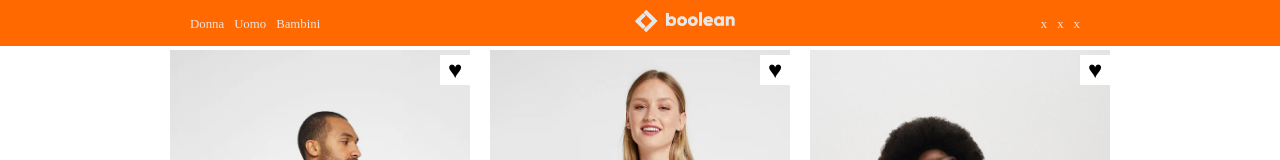
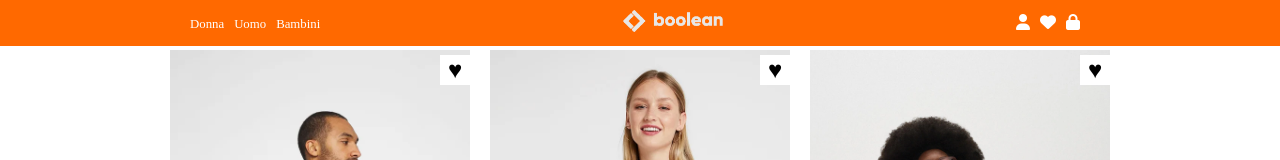
Before and after one commit to AlessandroRamoni/html-css-boolando, a plain HTML site: page index.html in a window 1280 px wide. Shown: the top 160 px of the page. Drawn offline with Linux system fonts and the light colour scheme.

Commit message:
add icons header

```diff
--- a/css/style.css
+++ b/css/style.css
@@ -18,22 +18,28 @@ ul{
     list-style: none;
 }
 
+a{
+    text-decoration: none;
+}
+
 header nav{
     max-width: 1200px;
     margin: 0 auto;
 }
 
-header nav ul li span{
-    color: #e8e6e4;
+header nav ul li a span{
+    color: #ffffff;
     font-size: 0.8em;
+    margin-right: 10px;
 }
 
 header nav ul li img{
     width: 100px;
 }
 
-.container header nav ul li span{
+.container header nav ul li a i{
     margin-right: 10px;
+    color: #ffffff;
 }
 
 .flex{
--- a/index.html
+++ b/index.html
@@ -18,9 +18,10 @@
         <header>
             <nav>
                 <ul class="flex margine">
-                    <li><span>Donna</span><span>Uomo</span><span>Bambini</span></li>
-                    <li><img src="./img/boolean-logo.png" alt="logo"></li>
-                    <li><span>x</span><span>x</span><span>x</span></li>
+                    <li><a href="#"><span>Donna</span><span>Uomo</span><span>Bambini</span></li></a>
+                    <li><a href="#"><img src="./img/boolean-logo.png" alt="logo"></li></a>
+                    <li><a href="#"><i class="fa-solid fa-user"></i></a><a href="#"><i
+                                class="fa-solid fa-heart"></i></a><a href="#"><i class="fa-solid fa-lock"></i></li></a>
                 </ul>
             </nav>
         </header>
```
